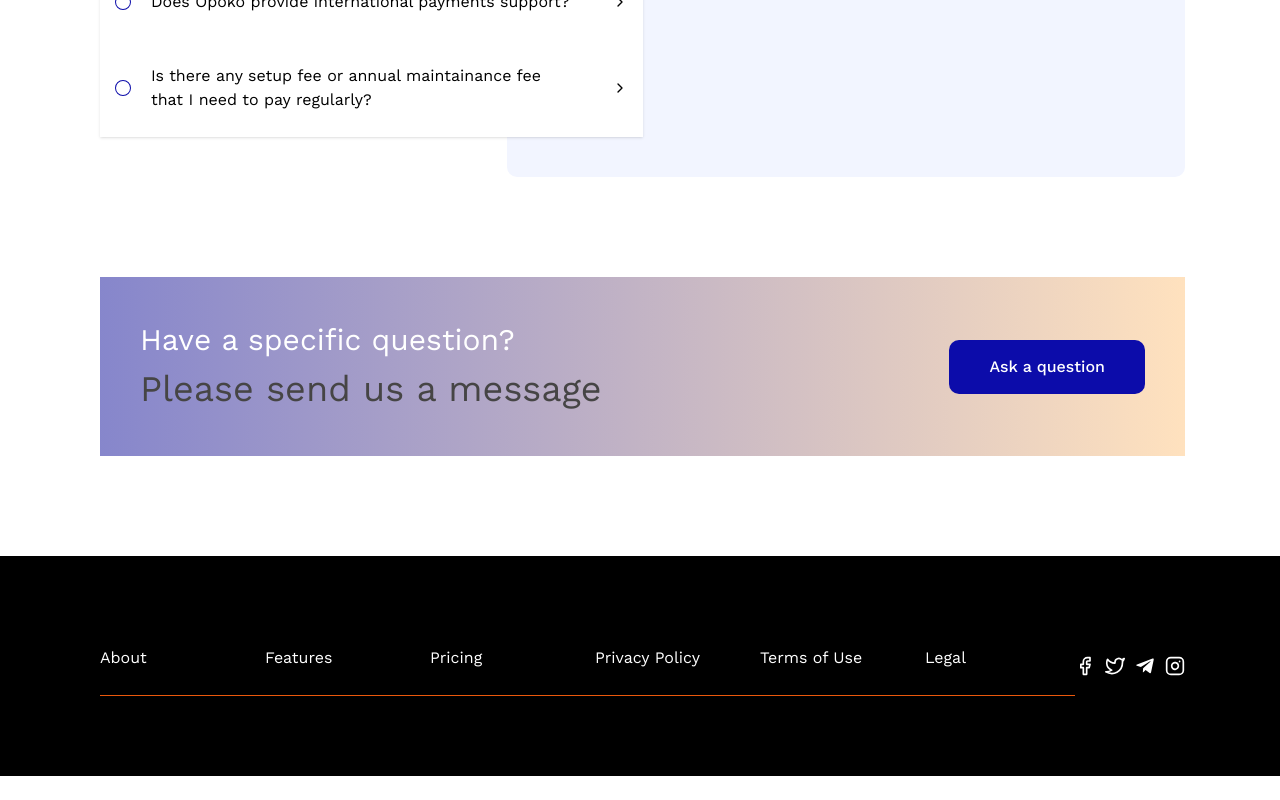
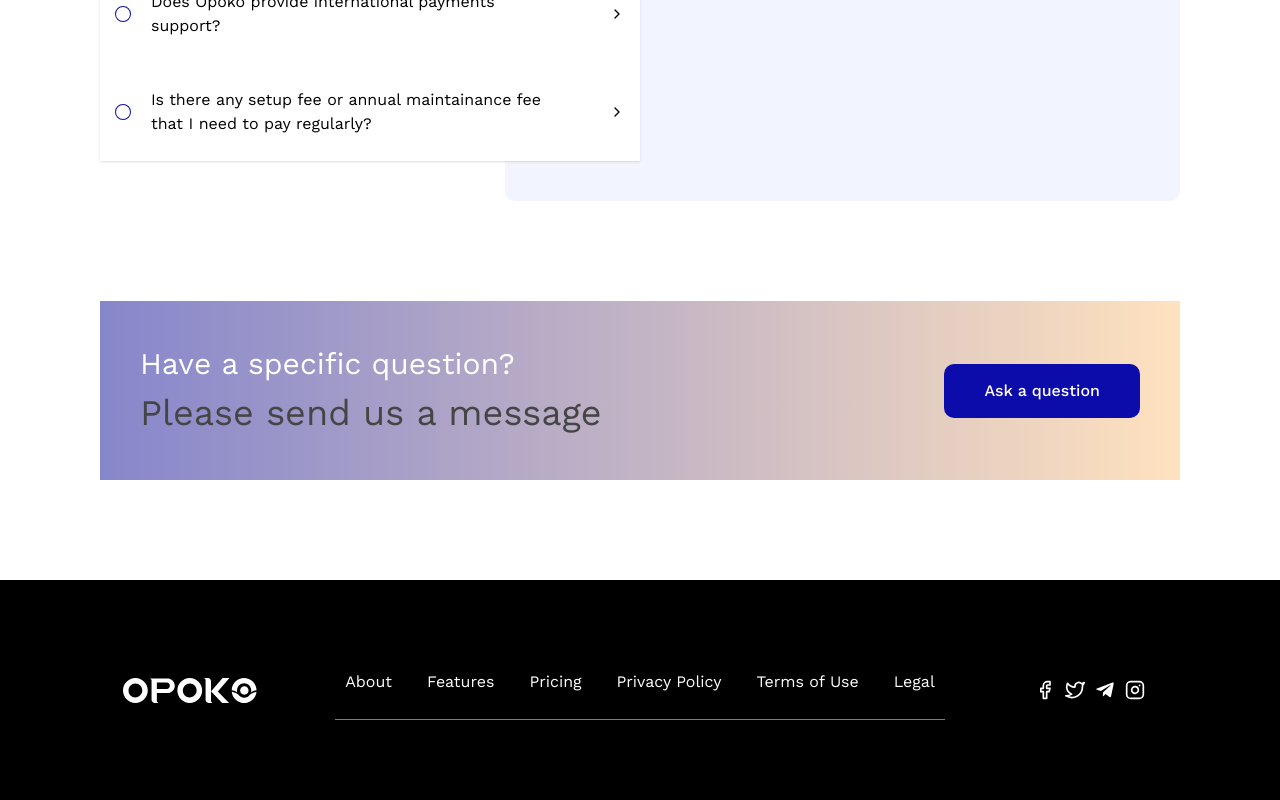
Before and after one commit to Niscolinx/opoko, a React (Vite) app: page /about-us in a window 1280 px wide. Shown: the part 1631-2431 px from the top of the page. Before the commit the page ends 2407 px from the top, so only its background shows below. Built offline with nearby package versions, Linux system fonts and the light colour scheme.

Commit message:
working on about us

```diff
--- a/src/pages/AboutUs.tsx
+++ b/src/pages/AboutUs.tsx
@@ -230,9 +230,9 @@ function AboutUs() {
         gridTemplateColumns: ' 1fr 4fr 1fr'
       }}>
         <img src="/asset/logoWhite.svg" alt="" />
-        <div className="flex gap-6 items-center border-b border-b-orange-600 pb-6">
+        <div className="flex gap-6 items-center border-b border-b-orange-600 pb-6 transition-all duration-75 delay-75">
           {FOOTERLINKS.map((item, i) => (
-            <Link to="/" className='hover:border hover:border-orange-600 py-4 w-[15rem]'>{item}</Link>
+            <Link to="/" className='hover:border rounded-lg p-4'>{item}</Link>
           ))}
         </div>
         <div className="flex items-center gap-4 text-[2rem]">
```
